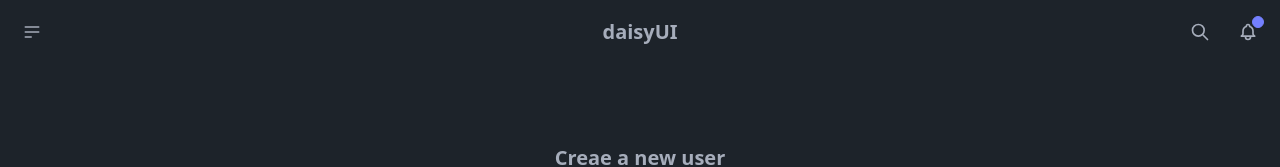
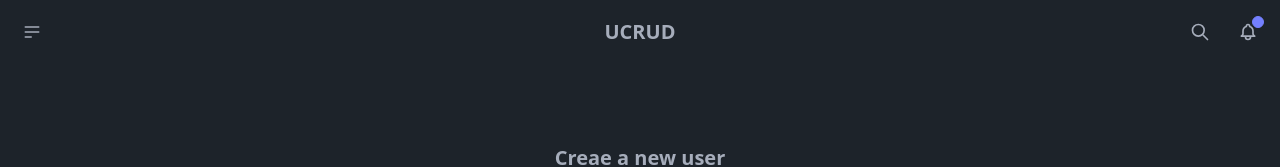
Before and after one commit to mdenjamulislam/user-management-crud-client, a React (Vite) app: page /adduser in a window 1280 px wide. Shown: the top 167 px of the page. Built offline with nearby package versions, Linux system fonts and the light colour scheme.

Commit message:
Dashboard Update

```diff
--- a/src/assets/components/NavBar.jsx
+++ b/src/assets/components/NavBar.jsx
@@ -32,7 +32,7 @@
                 </div>
             </div>
             <div className="navbar-center">
-                <a className="btn btn-ghost text-xl">daisyUI</a>
+                <Link to="/" className="btn btn-ghost text-xl">UCRUD</Link>
             </div>
             <div className="navbar-end">
                 <button className="btn btn-ghost btn-circle">
--- a/src/assets/pages/Dashboard.jsx
+++ b/src/assets/pages/Dashboard.jsx
@@ -9,9 +9,9 @@
     const [users, setUsers] = useState(loadedUser);
 
     return (
-        <section>
-            <div className="container">
-                <div className="flex items-center justify-between gap-5">
+        <section className="py-6 md:py-10">
+            <div className="container space-y-4 md:space-y-5">
+                <div className="flex items-center justify-between gap-5 pb-3 border-b border-gray-600">
                     {/* Filter */}
                     <div className="flex items-center gap-3">
                         <button className="flex items-center gap-1 rounded border border-gray-400 px-2 py-1 text-xs hover:bg-blue-500 hover:text-white md:text-sm">
```
